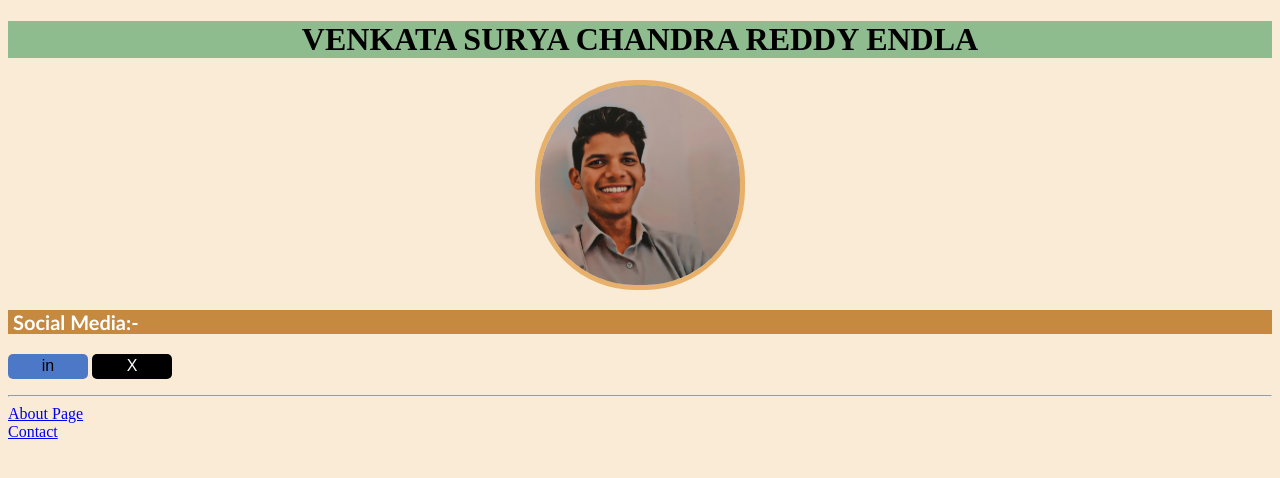
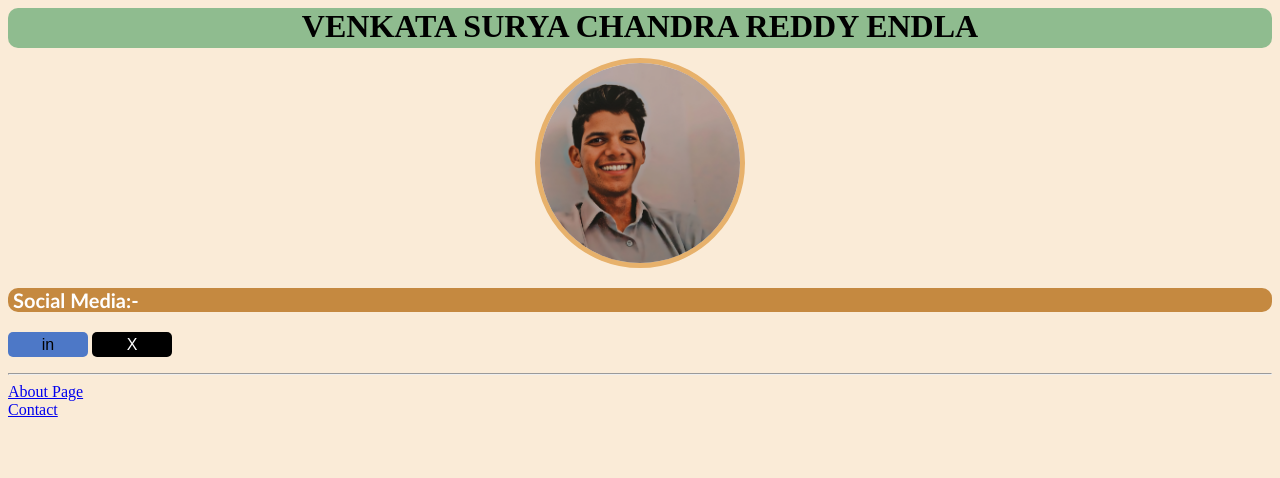
Before and after one commit to Surya-Chandra-Reddy/biopage, a plain HTML site: page index.html in a window 1280 px wide. Drawn offline with Linux system fonts and the light colour scheme.

Commit message:
positioning

```diff
--- a/css/index_style.css
+++ b/css/index_style.css
@@ -1,24 +1,36 @@
 body{
     background-color: antiquewhite;
+    height:1000px;
 }
 
 #name{
     background-color: darkseagreen;
     text-align: center;
+    height:40px;
+    width:100%;
+    margin-bottom:10px;
+    border-radius: 10px;
+    position:sticky;
+    top:5px;
+}
 
+#name > h1 {
+    margin:0
 }
 
 .profile{
-    display: flex;
+    display: inline-block;
     width:100%;
-    height:300px;
+    height:auto;
     justify-content: center;
     align-items:center;
+    position:sticky;
+    top:5px;
 }
 
 img{
     display:flex;
-    border-radius:100px;
+    border-radius:50%;
     width:200px;
     border: 5px solid ;
     border-color:rgb(231, 177, 107);
@@ -32,6 +44,7 @@ img{
     font-family: 'Gill Sans', 'Gill Sans MT', Calibri, 'Trebuchet MS', sans-serif;
     font-size:15pt;
     padding-left: 5px;
+    border-radius: 10px;
 }
 
 .linkedin-link{
```
